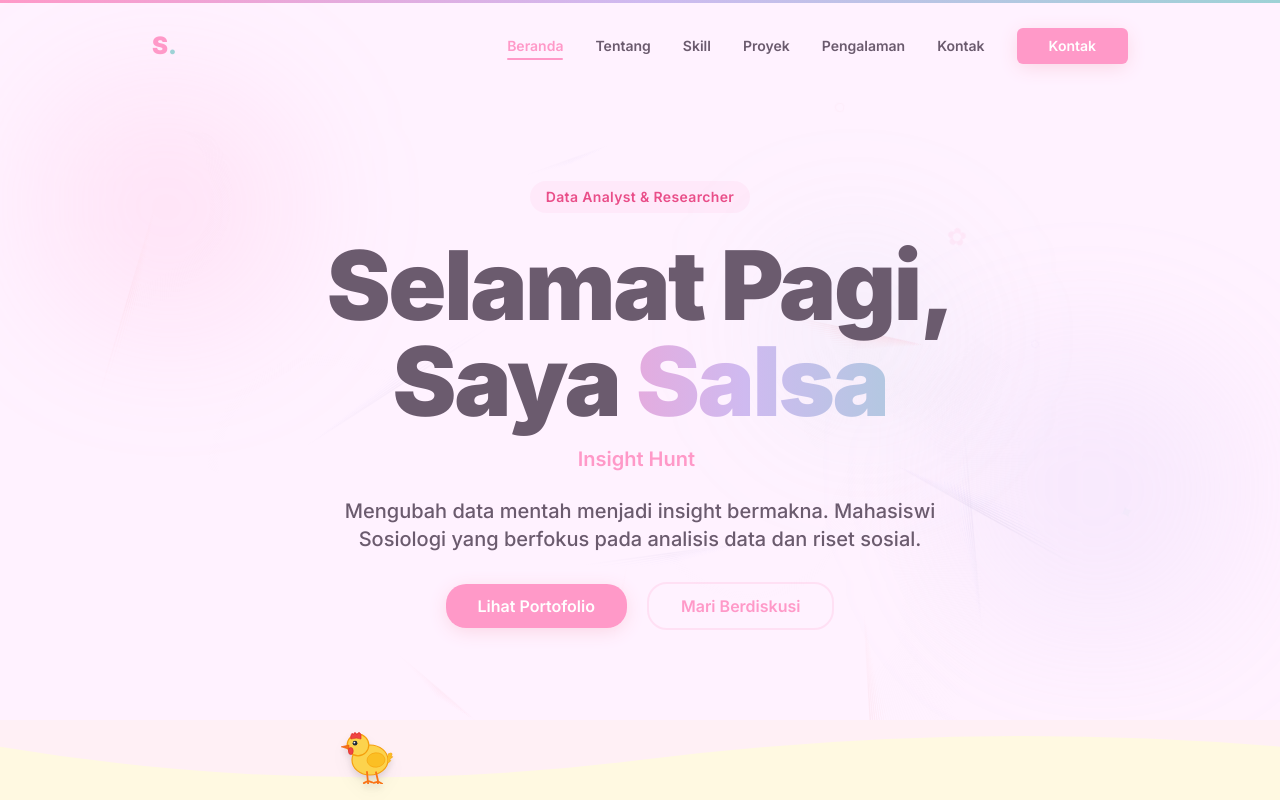
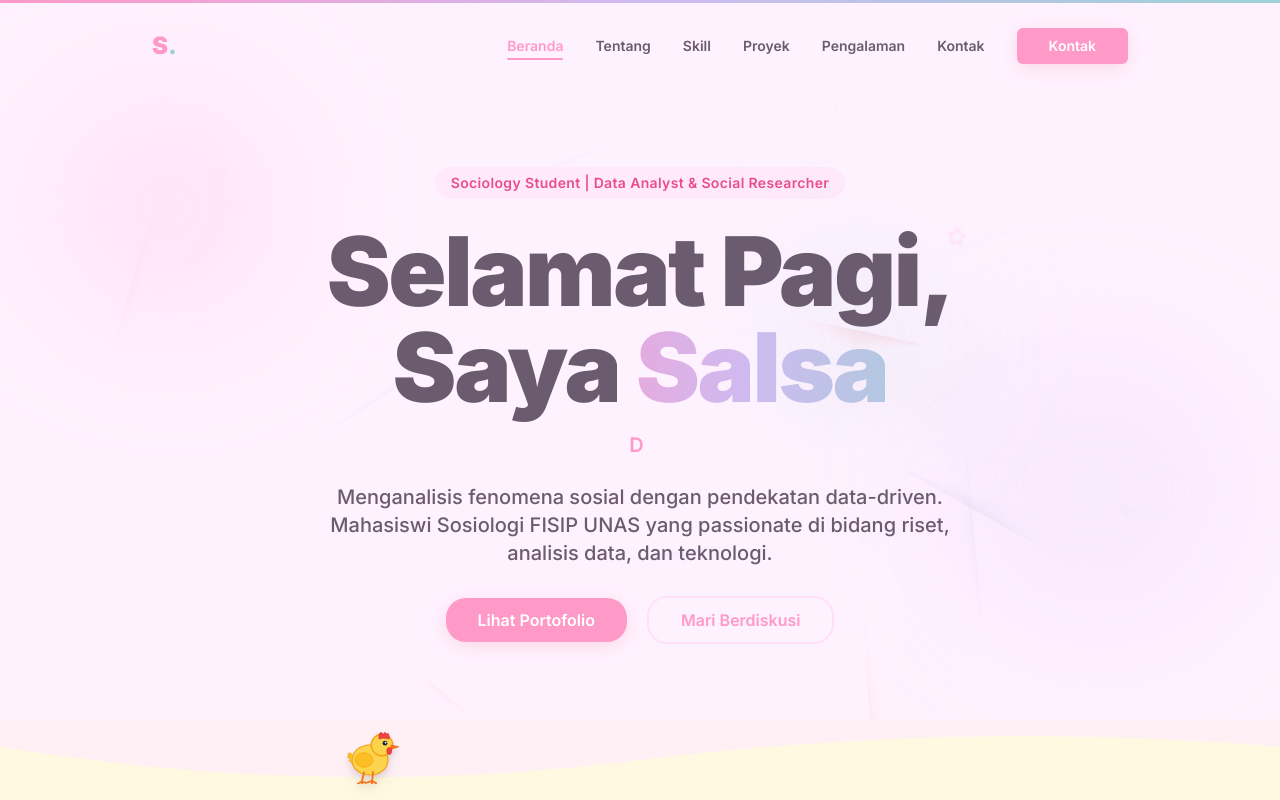
Before and after one commit to el-pablos/web-porto-salsa, a Next.js app: page / in a window 1280 px wide. Shown: the top 800 px of the page. Built offline with nearby package versions, Linux system fonts and the light colour scheme.

Commit message:
update: hero section tagline dan typewriter subtitle sesuai persona gabungan sociology + data analyst

```diff
--- a/src/components/Hero.tsx
+++ b/src/components/Hero.tsx
@@ -41,7 +41,7 @@ export function Hero() {
           transition={{ duration: 0.6 }}
         >
           <span className="inline-block px-4 py-1.5 rounded-full bg-primary/10 text-primary-dark text-sm font-semibold tracking-wide mb-6">
-            Data Analyst & Researcher
+            Sociology Student | Data Analyst & Social Researcher
           </span>
         </motion.div>
 
@@ -69,8 +69,8 @@ export function Hero() {
           transition={{ duration: 0.6, delay: 0.4 }}
           className="text-lg md:text-xl text-neutral-light max-w-2xl mx-auto mb-10 leading-relaxed font-medium"
         >
-          Mengubah data mentah menjadi insight bermakna.
-          Mahasiswi Sosiologi yang berfokus pada analisis data dan riset sosial.
+          Menganalisis fenomena sosial dengan pendekatan data-driven.
+          Mahasiswi Sosiologi FISIP UNAS yang passionate di bidang riset, analisis data, dan teknologi.
         </motion.p>
 
         <motion.div
--- a/src/components/effects/TypewriterSubtitle.tsx
+++ b/src/components/effects/TypewriterSubtitle.tsx
@@ -11,10 +11,11 @@ export function TypewriterSubtitle({ className }: TypewriterSubtitleProps) {
     <span data-testid="typewriter-subtitle">
       <TypeAnimation
         sequence={[
+          'Sociology Student', 2000,
           'Data Analyst', 2000,
-          'Data Storyteller', 2000,
-          'Insight Hunter', 2000,
-          'Dashboard Builder', 2000,
+          'Social Researcher', 2000,
+          'Creative Designer', 2000,
+          'Community Volunteer', 2000,
         ]}
         wrapper="span"
         cursor={true}
```
